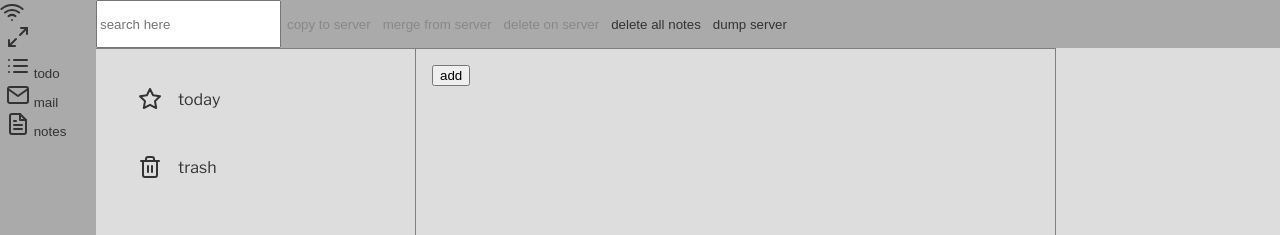
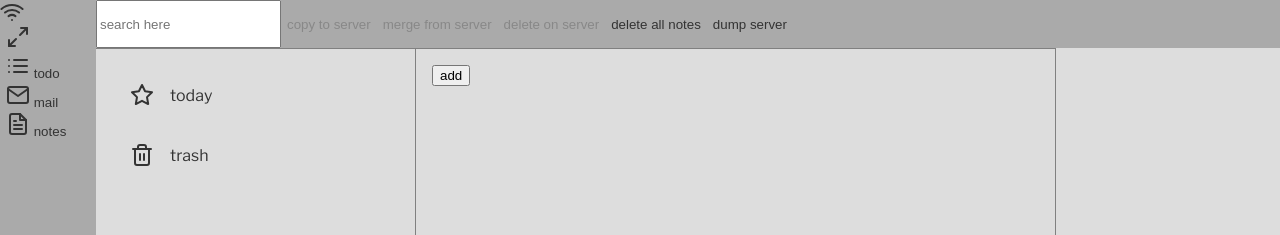
Before and after one commit to joshmarinacci/todomanager, a React (Create React App) app: page / in a window 1280 px wide. Shown: the top 235 px of the page. Built offline with nearby package versions, Linux system fonts and the light colour scheme; the HTML template or start-up script is replaced by a standard one.

Commit message:
css tweaks

```diff
--- a/src/notes/notes.css
+++ b/src/notes/notes.css
@@ -41,7 +41,7 @@
 }
 
 .note-item, .project-item {
-    padding: 0.25rem 0.5rem;
+    /*padding: 0.25rem 0.5rem;*/
     border: 2px solid transparent;
 }
 .note-item.deleted {
--- a/src/todo/todo.css
+++ b/src/todo/todo.css
@@ -31,7 +31,6 @@
     align-items: stretch;
 }
 .todo-item, .project-item {
-    padding: 0.25rem 0.5rem;
     border: 2px solid transparent;
 }
 
```
